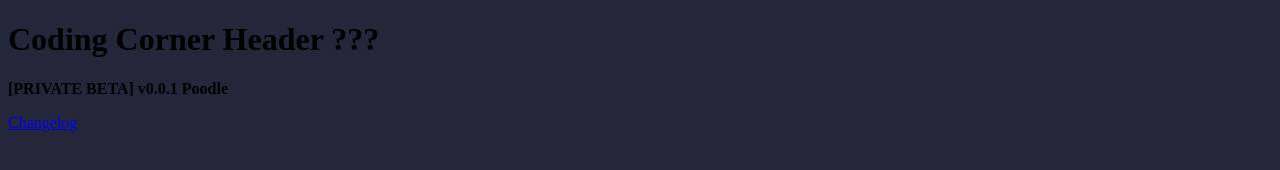
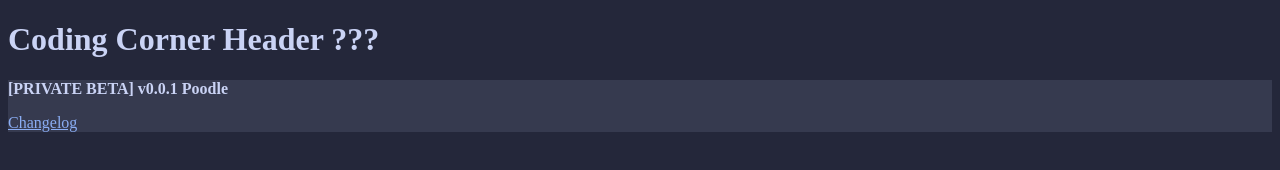
Before and after one commit to Dekoder-py/codingcorner-site-v3, a plain HTML site: page index.html in a window 1280 px wide. Drawn offline with Linux system fonts and the light colour scheme.

Commit message:
more styling

```diff
--- a/styles.css
+++ b/styles.css
@@ -1,6 +1,7 @@
 /* catppuccin macchiato colors */
 :root {
-  --ctp-background: #24273a;
+  --ctp-base: #24273a;
+  --ctp-surface-0: #363a4f;
   --ctp-text: #cad3f5;
   --ctp-mauve: #c6a0f6;
   --ctp-sky: #91d7e3;
@@ -8,6 +9,19 @@
   --ctp-blue: #8aadf4;
 }
 
-html {
-  background-color: var(--ctp-background);
+body {
+  background-color: var(--ctp-base);
+  color: var(--ctp-text);
 }
+
+footer {
+  background-color: var(--ctp-surface-0);
+}
+
+a {
+  color: var(--ctp-blue);
+}
+
+a:visited {
+  color: var(--ctp-mauve);
+}
```
